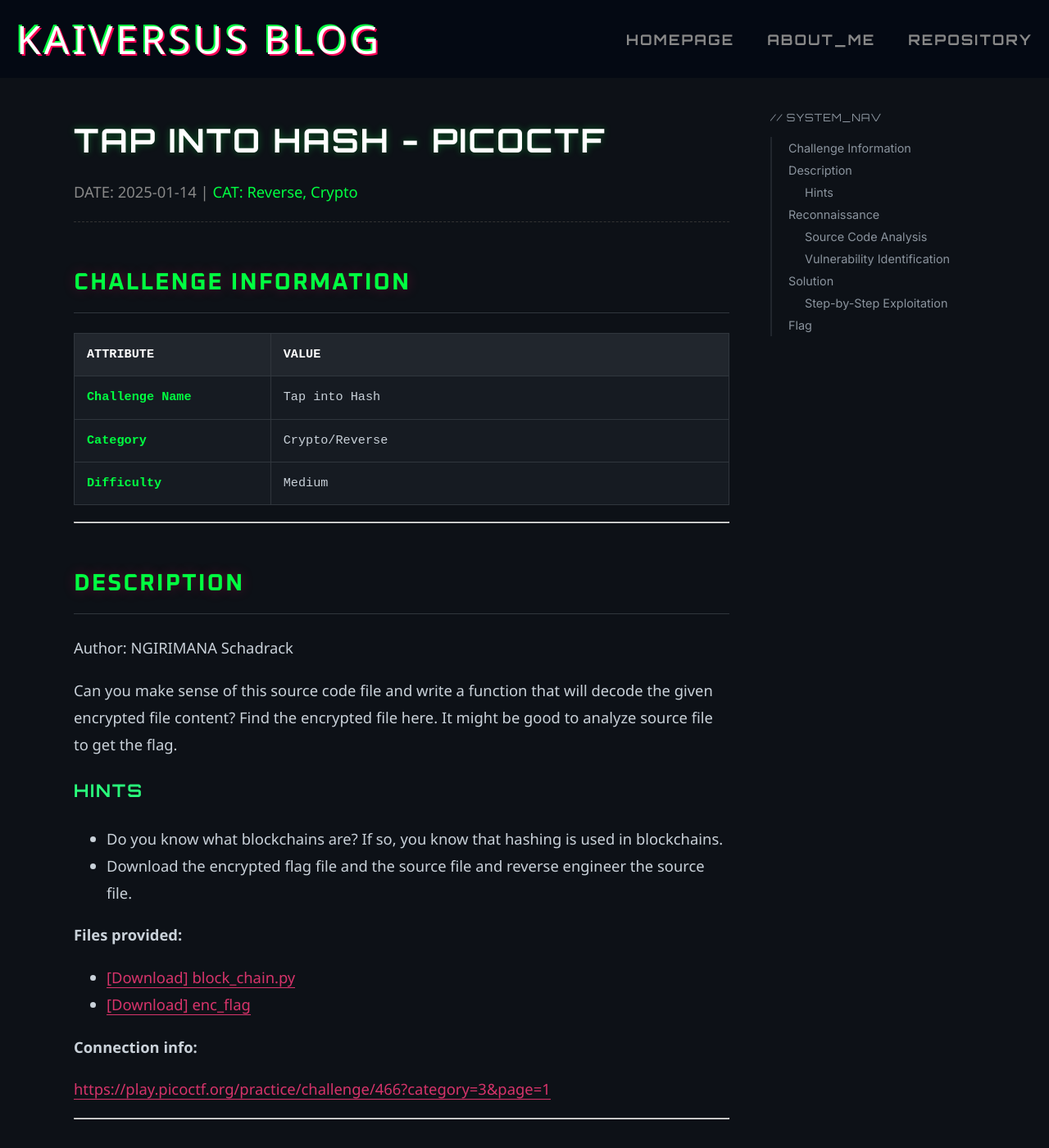
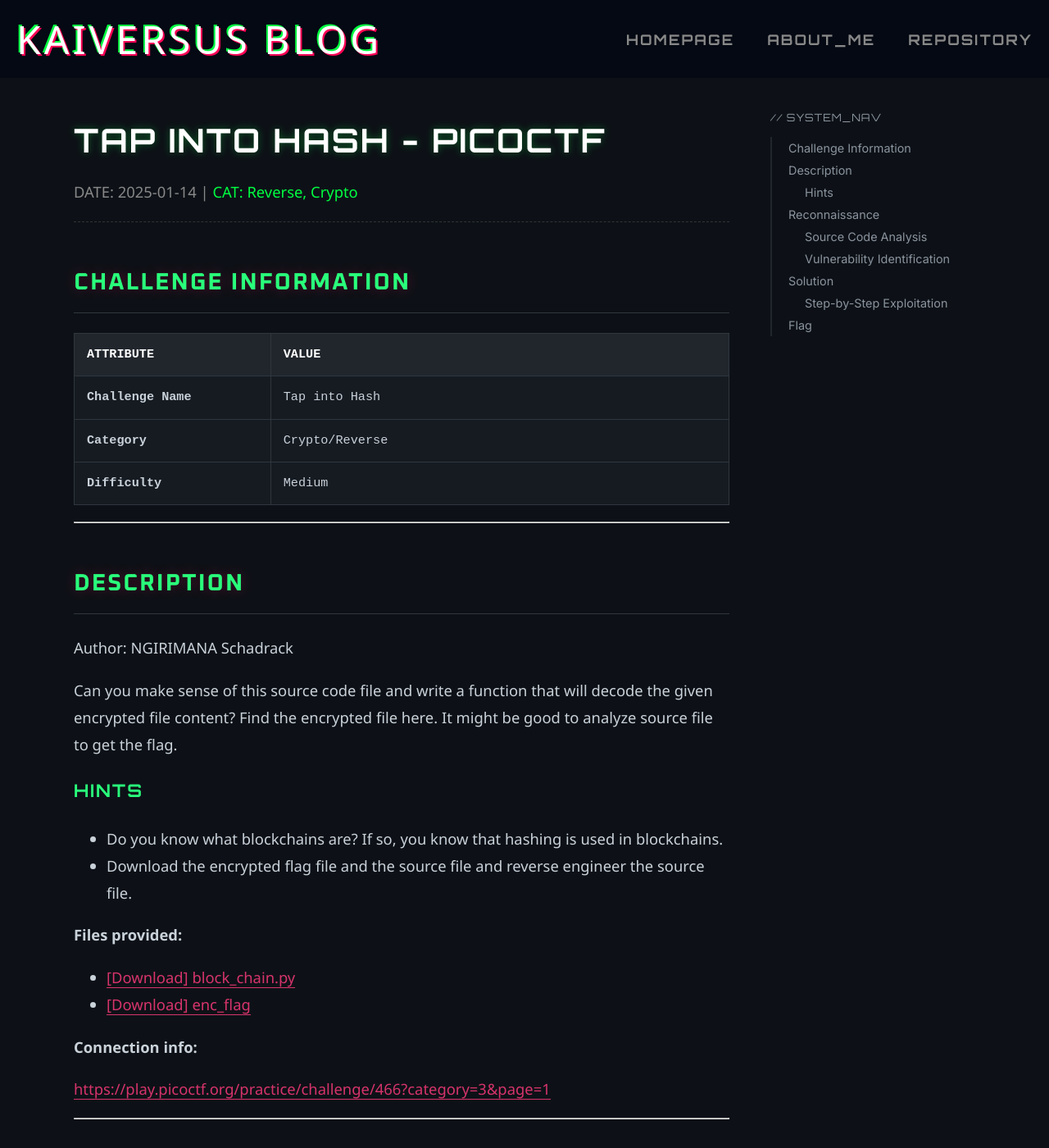
Before and after one commit to kaiversus/kaiversus.github.io, a Jekyll site: the page built from _writeups/TapIntoHash_pico/picoCTF_TapIntoHash.md, in a window 1280 px wide and 1400 px high. Shown: the whole window at 82% size. Built offline with Jekyll 4.4.1, drawn with Linux system fonts in a browser that asks for light colours; some web fonts are replaced.

Commit message:
Update writeup.html

```diff
--- a/_layouts/writeup.html
+++ b/_layouts/writeup.html
@@ -71,7 +71,6 @@
             margin-top: 3rem;
             border-bottom: 1px solid var(--border-color);
             padding-bottom: 10px;
-            color: var(--accent-color) !important; /* Đổi sang màu hồng #ff0055 */
             font-family: 'Oxanium', sans-serif;
             text-shadow: 0 0 15px rgba(255, 0, 85, 0.3); /* Thêm chút effect phát sáng hồng */
         }
@@ -102,7 +101,7 @@
 
         .writeup-content td:first-child {
             font-weight: 600;
-            color: var(--accent-color);
+            color:;
             width: 30%;
         }
 
@@ -151,7 +150,7 @@
 
         .copy-btn:hover {
             background: #238636; /* Màu xanh Github */
-            color: #fff;
+            color: var(--accent-color);
             border-color: #238636;
         }
 
```
